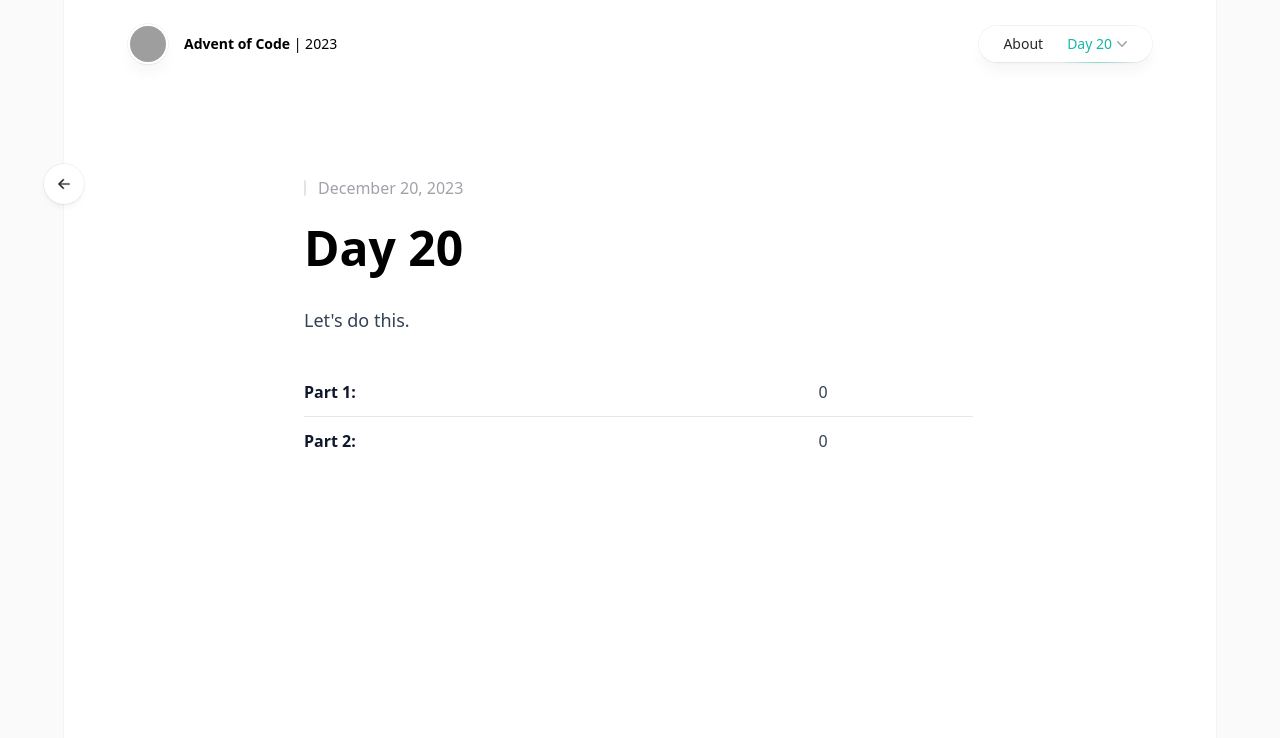
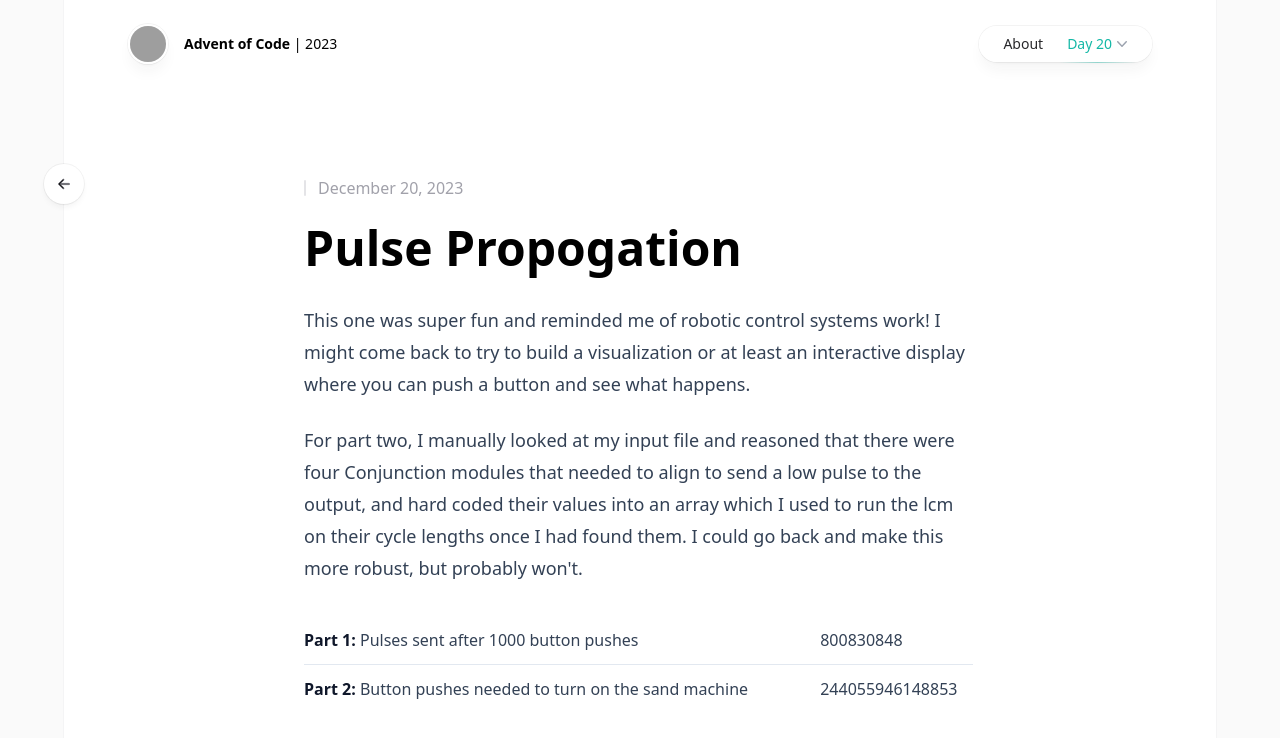
Before and after one commit to jasford/advent-of-code-2023, a React (Vite) app: page /day/20 in a window 1280 px wide. Shown: the top 738 px of the page. Built offline with nearby package versions, Linux system fonts and the light colour scheme; grey boxes are pictures that could not be loaded.

Commit message:
Solve day 20.

```diff
--- a/src/puzzles/day20/Day20.tsx
+++ b/src/puzzles/day20/Day20.tsx
@@ -6,16 +6,19 @@ const Day20 = (): JSX.Element => {
   return (
     <DayPage day={20}>
       <p>
-        Let's do this.
+        This one was super fun and reminded me of robotic control systems work! I might come back to try to build a visualization or at least an interactive display where you can push a button and see what happens.
+      </p>
+      <p>
+        For part two, I manually looked at my input file and reasoned that there were four Conjunction modules that needed to align to send a low pulse to the output, and hard coded their values into an array which I used to run the lcm on their cycle lengths once I had found them. I could go back and make this more robust, but probably won't.
       </p>
       <table className="mb-20">
         <tbody>
           <tr>
-            <td><strong>Part 1:</strong></td>
+            <td><strong>Part 1:</strong> Pulses sent after 1000 button pushes</td>
             <td>{p1}</td>
           </tr>
           <tr>
-            <td><strong>Part 2:</strong></td>
+            <td><strong>Part 2:</strong> Button pushes needed to turn on the sand machine</td>
             <td>{p2}</td>
           </tr>
         </tbody>
--- a/src/puzzles/day20/calculations.ts
+++ b/src/puzzles/day20/calculations.ts
@@ -1,15 +1,192 @@
-import { memo } from 'radash';
+import { memo, set } from 'radash';
 import inputRaw from './input.txt?raw';
 
-const parseInput = (): string[] => {
-  return inputRaw.trim().split('\n');
+enum Pulse { L, H }
+
+interface QueuedPulse {
+  pulse: Pulse
+  source: string
+  target: string
+}
+
+interface State {
+  modules: Modules
+  queue: QueuedPulse[]
+  sent: {
+    [Pulse.L]: number
+    [Pulse.H]: number
+  }
+  halted: boolean
+  pushCount: number
+}
+
+interface ModBase {
+  type: string
+  output: string[]
+}
+interface Broadcaster extends ModBase {
+  type: 'broadcaster'
+}
+
+interface FlipFlop extends ModBase {
+  type: 'flipflop'
+  state: boolean
+}
+
+interface Conjunction extends ModBase {
+  type: 'conjunction'
+  state: Record<string, Pulse>
+  lastHighPulse: number
+  highPulseCycle: number
+}
+
+type Module = Broadcaster | FlipFlop | Conjunction;
+type Modules = Record<string, Module>;
+
+const parseInput = (): Modules => {
+  const modules: Modules = {
+    button: {
+      type: 'broadcaster',
+      output: ['broadcaster'],
+    },
+  };
+  inputRaw.trim().split('\n').forEach(row => {
+    const [source, dest] = row.split(' -> ');
+    const output = dest.split(', ');
+    if (source[0] === '%') {
+      modules[source.substring(1)] = {
+        type: 'flipflop',
+        state: false,
+        output,
+      } satisfies FlipFlop;
+    } else if (source[0] === '&') {
+      modules[source.substring(1)] = {
+        type: 'conjunction',
+        state: {},
+        output,
+        lastHighPulse: 0,
+        highPulseCycle: 0,
+      } satisfies Conjunction;
+    } else if (source === 'broadcaster') {
+      modules.broadcaster = {
+        type: 'broadcaster',
+        output,
+      } satisfies Broadcaster;
+    }
+  });
+  Object.keys(modules).forEach(key => {
+    const mod = modules[key];
+    if (mod.type !== 'conjunction') return;
+    Object.keys(modules).forEach(key2 => {
+      const mod2 = modules[key2];
+      if (mod2.output.includes(key)) mod.state[key2] = Pulse.L;
+    });
+  });
+  return modules;
 };
 
+const lcm = (n1: number, n2: number): number => {
+  const max = Math.max(n1, n2);
+  const min = Math.min(n1, n2);
+  let i = max;
+  while (i % min !== 0) i += max;
+  return i;
+};
+
+const runState = (state: State, halt?: string): State => {
+  const pulseEntry = state.queue.shift();
+  if (pulseEntry === undefined) return state;
+  const { pulse, target, source } = pulseEntry;
+  const nextState = {
+    ...state,
+    sent: { ...state.sent, [pulse]: state.sent[pulse] + 1 },
+    pushCount: state.pushCount + (source === 'button' ? 1 : 0),
+  };
+  if (halt !== undefined && target === halt && pulse === Pulse.L) {
+    nextState.halted = true;
+  }
+  const mod = state.modules[target];
+  if (mod === undefined) return nextState;
+  const queuePulse = (pulse: Pulse) => (t: string) => {
+    nextState.queue = [
+      ...nextState.queue,
+      { target: t, pulse, source: target },
+    ];
+  };
+  if (mod.type === 'broadcaster') {
+    mod.output.forEach(queuePulse(pulse));
+    return nextState;
+  }
+  if (mod.type === 'flipflop') {
+    if (pulse === Pulse.H) return nextState;
+    nextState.modules = {
+      ...nextState.modules,
+      [target]: { ...mod, state: !mod.state },
+    };
+    mod.output.forEach(queuePulse(!mod.state ? Pulse.H : Pulse.L));
+    return nextState;
+  }
+  if (mod.type === 'conjunction') {
+    const nextMod = set(mod, `state.${source}`, pulse);
+    const allHigh = Object.values(nextMod.state).find(p => p === Pulse.L) === undefined;
+    const toSend = allHigh ? Pulse.L : Pulse.H;
+    if (toSend === Pulse.H) {
+      if (nextMod.lastHighPulse > 0 && nextMod.highPulseCycle === 0) {
+        nextMod.highPulseCycle = nextState.pushCount - nextMod.lastHighPulse;
+      }
+      nextMod.lastHighPulse = nextState.pushCount;
+    }
+    mod.output.forEach(queuePulse(toSend));
+    nextState.modules = set(nextState.modules, target, nextMod);
+    return nextState;
+  }
+  return nextState;
+};
+
+const getP1 = memo((): number => {
+  let state: State = {
+    modules: parseInput(),
+    queue: [],
+    sent: { [Pulse.L]: 0, [Pulse.H]: 0 },
+    pushCount: 0,
+    halted: false,
+  };
+  const pushButton = (): void => {
+    state.queue = [{ source: 'button', target: 'broadcaster', pulse: Pulse.L }];
+    while (state.queue.length > 0) {
+      state = runState(state, 'mx');
+    }
+  };
+  for (let i = 0; i < 1000; i++) pushButton();
+  return state.sent[Pulse.L] * state.sent[Pulse.H];
+});
+
+const getP2 = memo((): number => {
+  let state: State = {
+    modules: parseInput(),
+    queue: [],
+    sent: { [Pulse.L]: 0, [Pulse.H]: 0 },
+    pushCount: 0,
+    halted: false,
+  };
+  const pushButton = (): void => {
+    state.queue = [{ source: 'button', target: 'broadcaster', pulse: Pulse.L }];
+    while (state.queue.length > 0) {
+      state = runState(state, 'rx');
+    }
+  };
+  while (!state.halted && state.pushCount < 10000) {
+    pushButton();
+    const cycles = ['dh', 'qd', 'dp', 'bb'].map(
+      key => (state.modules[key] as Conjunction).highPulseCycle,
+    );
+    if (!cycles.includes(0)) return cycles.reduce(lcm);
+  }
+  return state.pushCount;
+});
+
 export const getSolutions = memo((): { p1: number, p2: number } => {
-  const data = parseInput();
-  console.log(data);
-
-  const p1 = 0;
-  const p2 = 0;
+  const p1 = getP1();
+  const p2 = getP2();
   return { p1, p2 };
 });
--- a/src/puzzles/puzzles.ts
+++ b/src/puzzles/puzzles.ts
@@ -80,6 +80,10 @@ const puzzles: PuzzleDay[] = [
     headline: 'Aplenty',
     summary: 'Chaining workflow rules together to calculate if specific parts are acceptable or not. No visualization today. Just big giant solution numbers.',
   },
+  {
+    headline: 'Pulse Propogation',
+    summary: 'Super fun state machine sending pulses between a network of modules. Seems pretty hard to visualize but maybe worth revisiting.',
+  },
 ];
 
 export default puzzles;
```
Also changed, not shown: src/puzzles/day20/input.txt.
